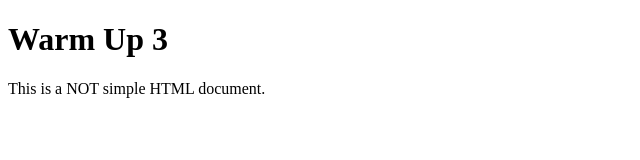
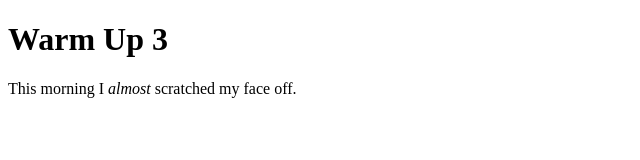
Before and after one commit to astarzwrlld/warmup-3-pm, a plain HTML site: page index.html in a window 1280 px wide. Shown: the full height of the page, 0-640 px from the left. Drawn offline with Linux system fonts and the light colour scheme.

Commit message:
Update index.html

```diff
--- a/index.html
+++ b/index.html
@@ -7,6 +7,6 @@
        </head>
        <body>
         <h1>Warm Up 3</h1>
-        <p>This is a NOT simple HTML document.</p>
+        <p>This morning I <em>almost</em> scratched my face off.</p>
     </head>
 </html>
```
